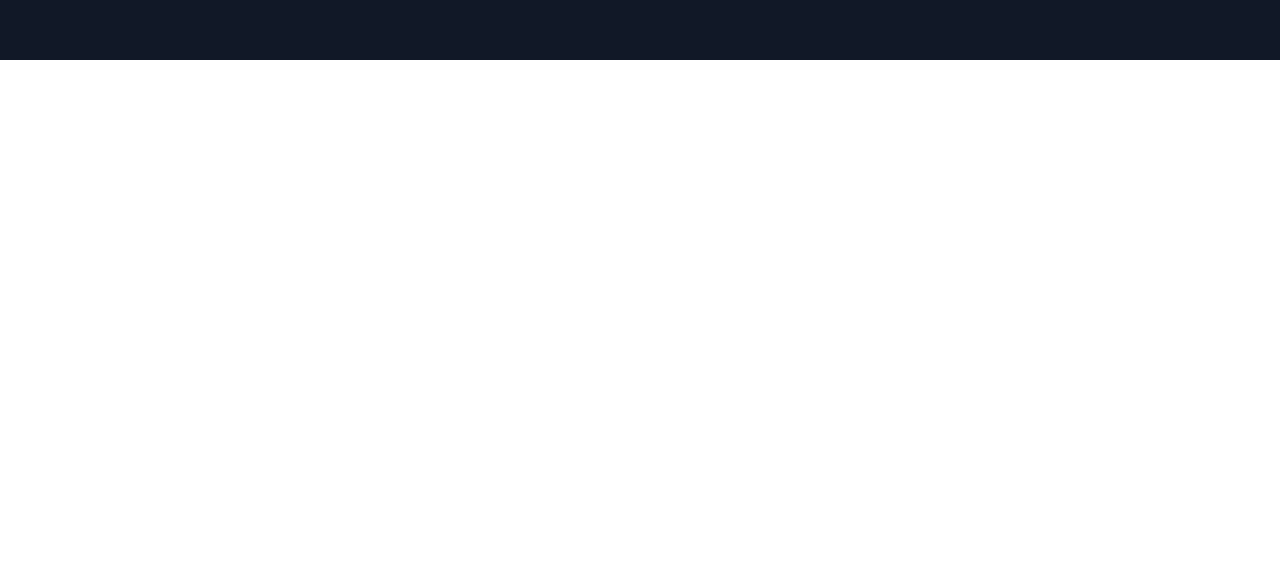
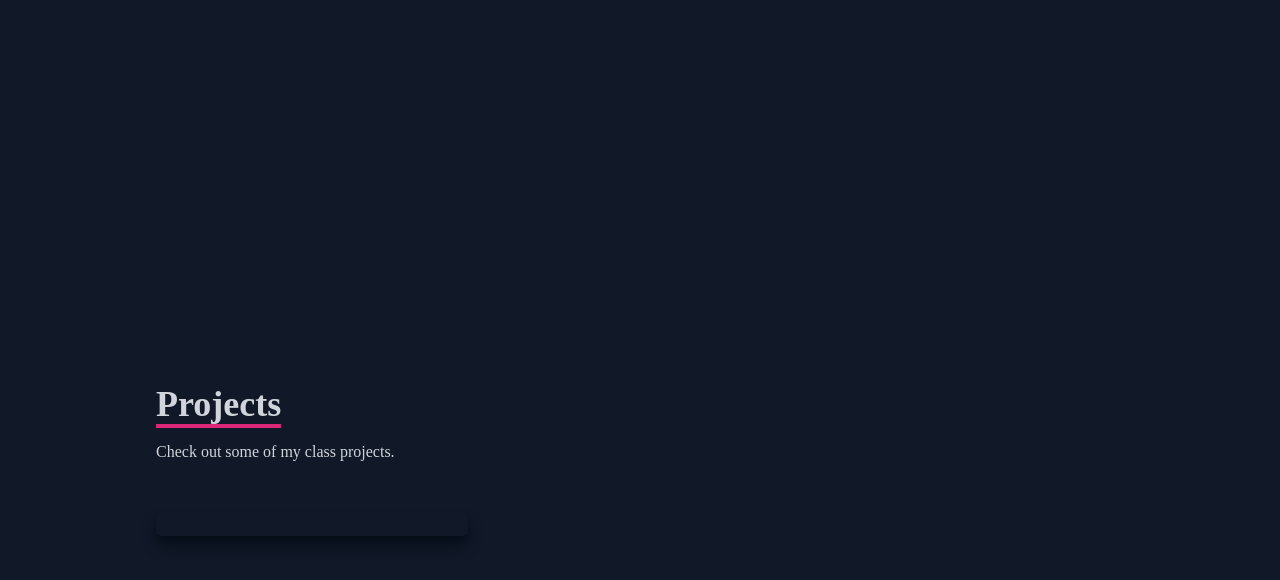
Before and after one commit to kylieogg/kylieogg-portfolio-react, a React (Create React App) app: page / in a window 1280 px wide. Shown: the part 2340-2920 px from the top of the page. Before the commit the page ends 2400 px from the top, so only its background shows below. Built offline with nearby package versions, Linux system fonts and the light colour scheme.

Commit message:
started beginning of projects component

```diff
--- a/src/App.js
+++ b/src/App.js
@@ -2,6 +2,7 @@ import Home from "./components/Home";
 import Navbar from "./components/Navbar";
 import About from "./components/About";
 import Skills from "./components/Skills";
+import Projects from "./components/Projects";
 
 
 function App() {
@@ -11,6 +12,7 @@ function App() {
       <Home />
       <About />
       <Skills />
+      <Projects />
     </div>
   );
 }
--- /dev/null
+++ b/src/components/Projects.jsx
@@ -0,0 +1,38 @@
+import React from 'react'
+
+const Projects = () => {
+  return (
+    <div name='projects' className='w-full md:h-screen text-gray-300 bg-gray-900'>
+        <div className='max-w-[1000px] mx-auto p-4 flex flex-col justify-center w-full h-full'>
+            <div className='pb-8'>
+                <p className='text-4xl font-bold inline border-b-4 text-gray-300 border-pink-600'>Projects</p>
+                <p className='py-4'>Check out some of my class projects.</p>
+            </div>
+
+            <div className='grid sm:grid-cols-2 md:grid-cols-3 gap-4'>
+                <div className='shadow-lg shadow-[#040c16] group container rounded-md flex justify-center items-center mx-auto content-div'>
+
+                    {/* Hover Effects */}
+                    <div>
+                        <span>
+
+                        </span>
+                        <div>
+                            <a href="/">
+                                <button></button>
+                            </a>
+                            <a href="/">
+                                <button></button>
+                            </a>
+                        </div>
+                    </div>
+                </div>
+            </div>
+
+
+        </div>
+    </div>
+  )
+}
+
+export default Projects;
```
